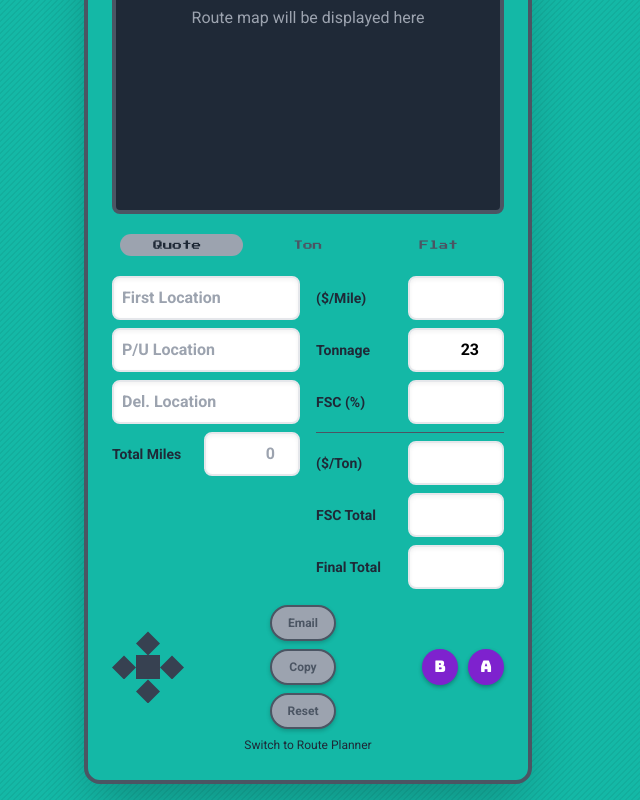
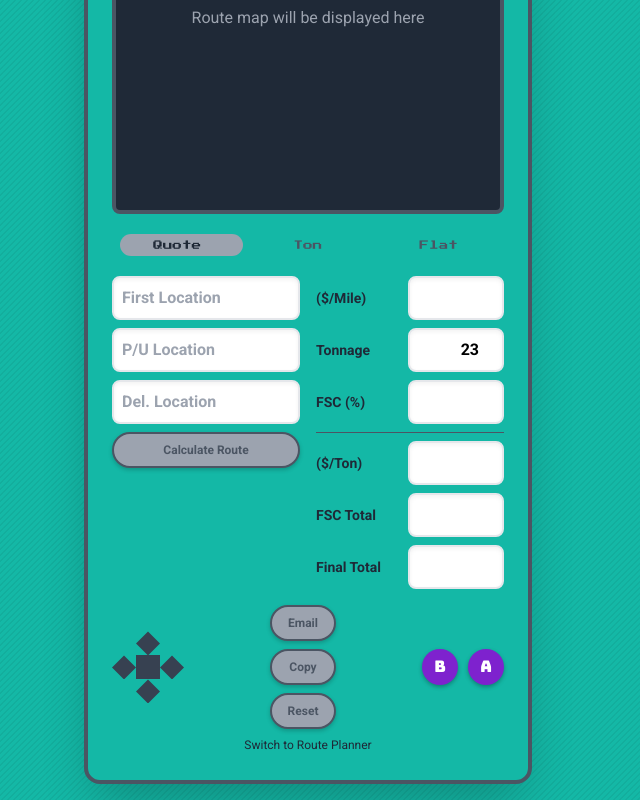
Before and after one commit to Gardnermason/freight-rate-player, a plain HTML site: page index.html in a window 1280 px wide. Both pictures are taken after a click on the button "Switch to Route Planner". Shown: the part 294-1094 px from the top of the page, without its empty margins (332-972 px from the left). Drawn offline with nearby package versions, Linux system fonts and the light colour scheme.

Commit message:
Update index.html

```diff
--- a/index.html
+++ b/index.html
@@ -70,6 +70,8 @@
         .mode-btn.active { color: #1f2937; }
         #mode-slider { background-color: #9ca3af; transition: all 0.3s cubic-bezier(0.4, 0, 0.2, 1); z-index: 5; border-radius: 9999px; }
 
+        .spinner { border: 4px solid rgba(0, 0, 0, 0.1); width: 24px; height: 24px; border-radius: 50%; border-left-color: #3b82f6; animation: spin 1s ease infinite; }
+        @keyframes spin { 0% { transform: rotate(0deg); } 100% { transform: rotate(360deg); } }
 
         /* --- RETRO MODE STYLES --- */
         .retro-mode body {
@@ -222,10 +224,7 @@
                     <input type="text" id="stop1" placeholder="First Location" class="form-input editable-field w-full p-2 font-semibold border-2 rounded-lg shadow-inner">
                     <input type="text" id="stop2" placeholder="P/U Location" class="form-input editable-field w-full p-2 font-semibold border-2 rounded-lg shadow-inner">
                     <input type="text" id="stop3" placeholder="Del. Location" class="form-input editable-field w-full p-2 font-semibold border-2 rounded-lg shadow-inner">
-                    <div class="flex items-center justify-between">
-                        <label class="font-bold text-sm text-gray-800">Total Miles</label>
-                        <input type="number" id="total-miles-output" readonly class="form-input output-field w-24 p-2 text-right font-semibold border-2 rounded-lg shadow-inner cursor-not-allowed" placeholder="0">
-                    </div>
+                    <button type="button" id="calculate-route-btn" class="w-full action-btn btn-copy text-xs mt-1">Calculate Route</button>
                 </div>
                 <div id="manual-miles-input" class="space-y-2">
                      <div class="flex items-center justify-between">
```
